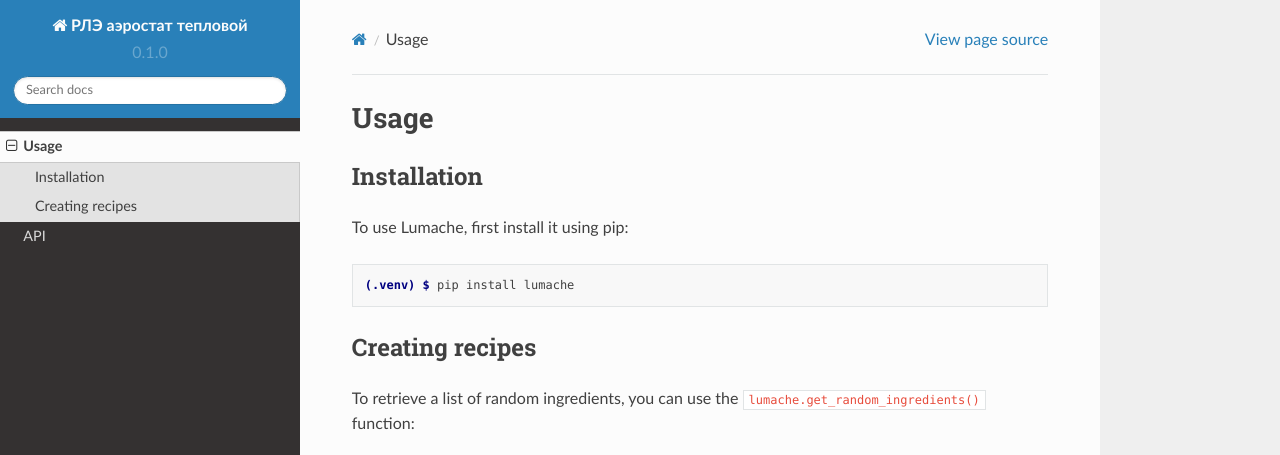
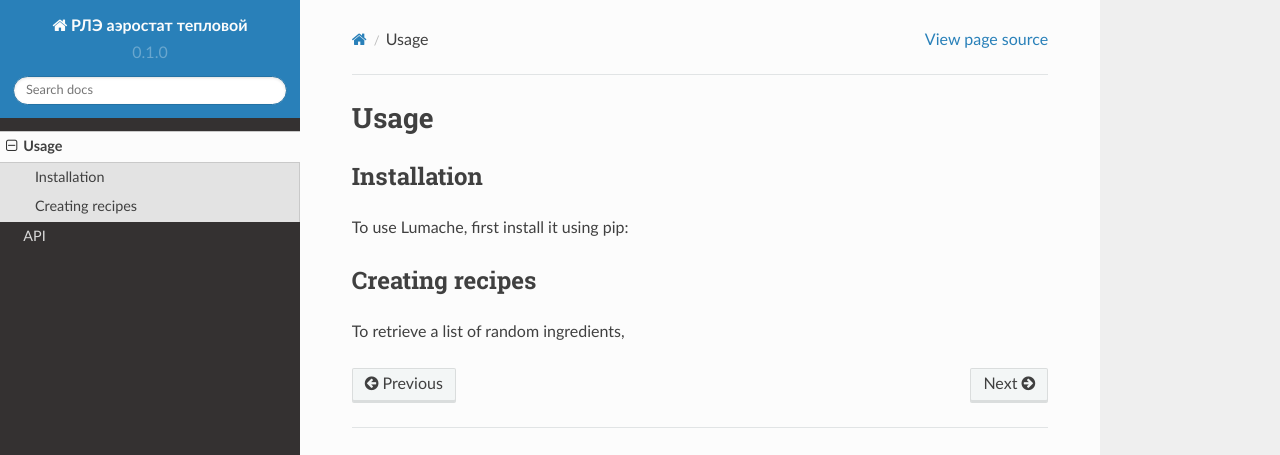
Before and after one commit to lekseys/readthedocs, a Sphinx documentation site: the page built from docs/source/usage.rst, in a window 1280 px wide and 1095 px high. Shown: the top 455 px of the window. Built offline with Sphinx 7.4.7 and the Read the Docs theme 2.0.0, drawn with Linux system fonts in a browser that asks for light colours; some of the changed text lies outside the part shown.

Commit message:
Update usage.rst

```diff
--- a/docs/source/usage.rst
+++ b/docs/source/usage.rst
@@ -8,26 +8,9 @@
 
 To use Lumache, first install it using pip:
 
-.. code-block:: console
 
-   (.venv) $ pip install lumache
 
 Creating recipes
 ----------------
 
 To retrieve a list of random ingredients,
-you can use the ``lumache.get_random_ingredients()`` function:
-
-.. autofunction:: lumache.get_random_ingredients
-
-The ``kind`` parameter should be either ``"meat"``, ``"fish"``,
-or ``"veggies"``. Otherwise, :py:func:`lumache.get_random_ingredients`
-will raise an exception.
-
-.. autoexception:: lumache.InvalidKindError
-
-For example:
-
->>> import lumache
->>> lumache.get_random_ingredients()
-['shells', 'gorgonzola', 'parsley']
```
